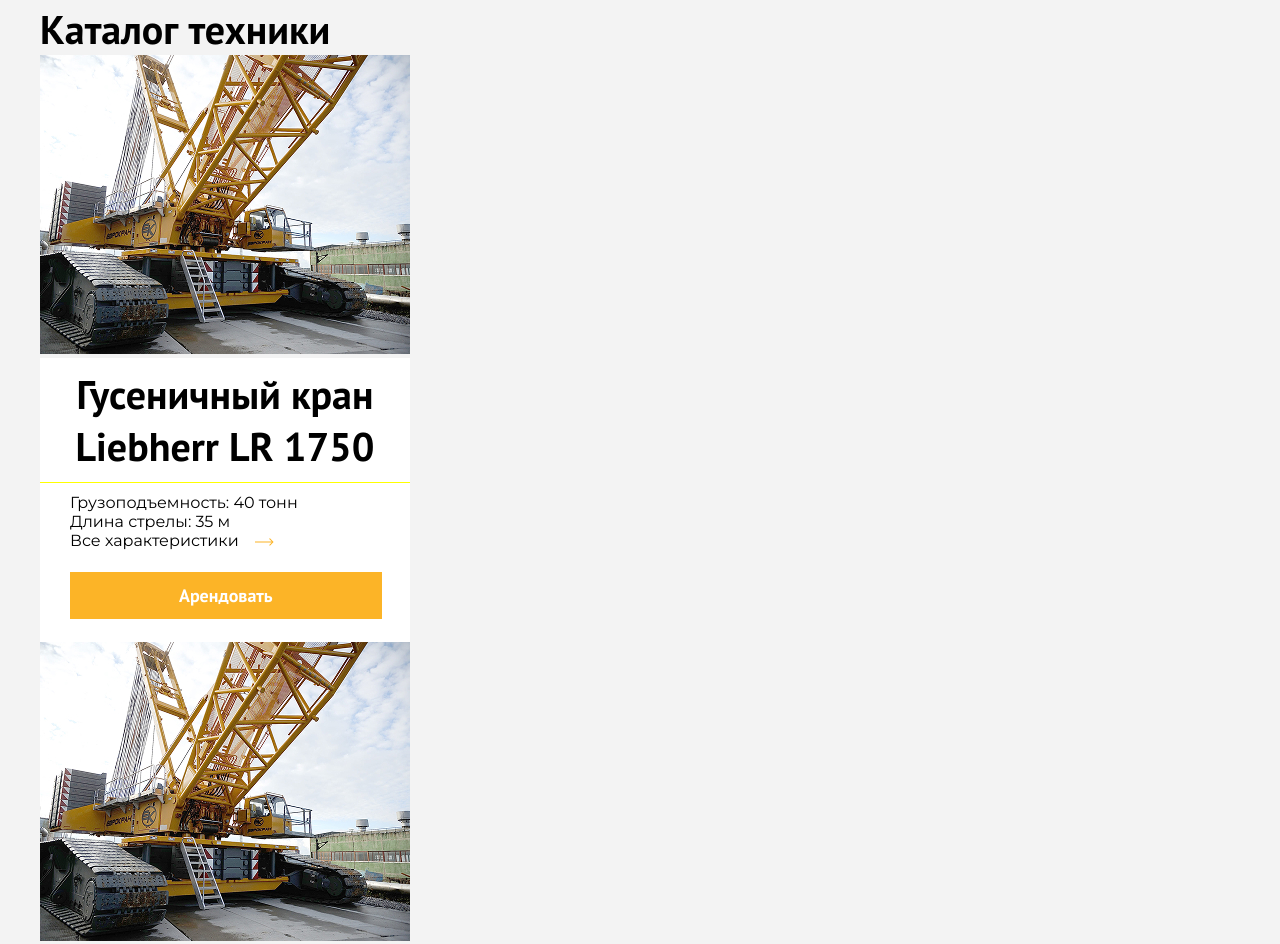
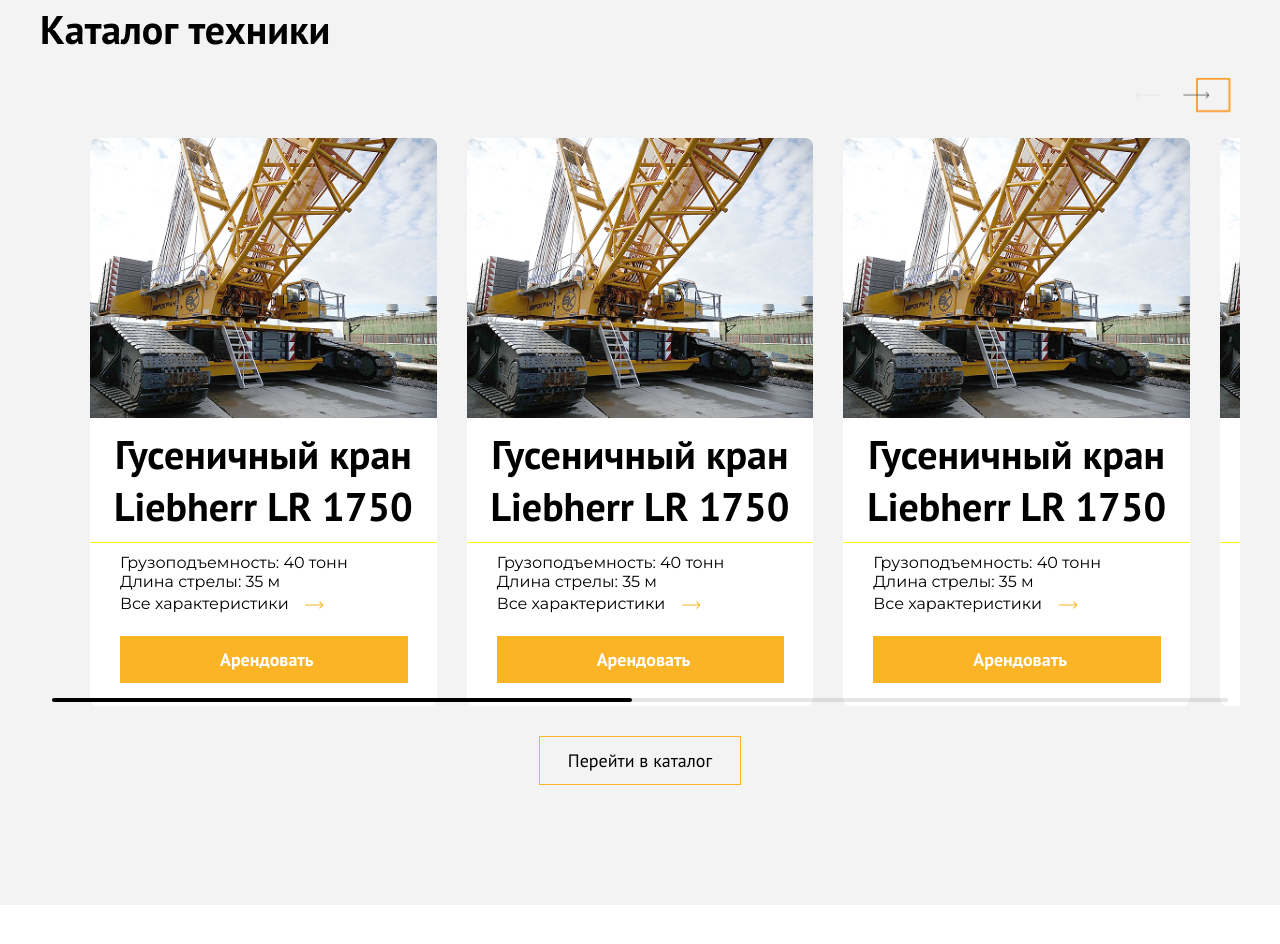
Before and after one commit to Julianioorio/GraProject, a website built with Vite: page index.html in a window 1280 px wide. Shown: the part 3540-4484 px from the top of the page. After the commit the page ends 4445 px from the top, so only its background shows below. Built offline with nearby package versions, Linux system fonts and the light colour scheme; files whose address does not match are found by name.

Commit message:
catalogE-productCard-Alfa

```diff
--- a/JS/Home/productCard.js
+++ b/JS/Home/productCard.js
@@ -5,25 +5,35 @@
     this.image = image;
   }
   render() {
-      const card = document.createElement('div');
-      card.className = 'product-card';
+    const card = document.createElement("div");
+    card.className = "product-card";
 
-      card.innerHTML = `<img src="${this.image}" alt="${this.title}" />
+    card.innerHTML = `<img src="${this.image}" alt="${this.title}" />
       <div><h3>${this.title}</h3></div>
       <div>
       <p>Грузоподъемность: 40 тонн</p>
       <p>Длина стрелы: 35 м</p>
       <p>Все характеристики&nbsp&nbsp&nbsp&nbsp<a href="#"><img src="img/arrowIntr.svg" alt="" /></a></p>
       <button>Арендовать</button>
-      </div>`
-      return card
+      </div>`;
+    return card;
   }
 }
 
 const productData = {
   id: 1,
-  title: 'Гусеничный кран Liebherr LR 1750',
-  image: 'img/Gkran.jpg'
+  title: "Гусеничный кран Liebherr LR 1750",
+  image: "img/Gkran.jpg",
 };
-const card = new productCard(productData);
-document.querySelectorAll(".swiper3 .swiper-slide").forEach(el =>{const cardCopy = new productCard(productData); el.appendChild(cardCopy.render())})
+
+const swiperWrapper = document.querySelector(".swiper3 .swiper-wrapper");
+if (swiperWrapper) {
+  swiperWrapper.innerHTML = "";
+  for (let i = 0; i < 6; i++) {
+    const slide = document.createElement("div");
+    slide.className = "swiper-slide";
+    const card = new productCard(productData);
+    slide.appendChild(card.render());
+    swiperWrapper.appendChild(slide);
+  }
+}
--- a/JS/Home/swiper.js
+++ b/JS/Home/swiper.js
@@ -78,7 +78,7 @@
   // Настройки слайдера
   slidesPerView: 1,
   spaceBetween: 30,
-  loop: true,
+  loop: false,
 
   // Пагинация
   pagination: {
@@ -86,14 +86,36 @@
     clickable: true,
   },
 
+  // Скролбар
   scrollbar: {
     el: ".swiper-scrollbar",
     draggable: true,
+    hide: false,
   },
 
   // Навигационные кнопки
   navigation: {
     nextEl: ".swiper-button-next",
     prevEl: ".swiper-button-prev",
+    disabledClass: "swiper-button-disabled",
+  },
+
+  breakpoints: {
+    320: {
+      slidesPerView: 1,
+      spaceBetween: 20,
+    },
+    740: {
+      slidesPerView: 2,
+      spaceBetween: 30,
+    },
+    1250: {
+      slidesPerView: 3,
+      spaceBetween: 30,
+    },
+    1570: {
+      slidesPerView: 3,
+      spaceBetween: 30,
+    },
   },
 });
--- a/SCSS/Header/productCard.scss
+++ b/SCSS/Header/productCard.scss
@@ -1,5 +1,98 @@
+.catalogEquipment {
+  .container {
+    position: relative;
+    h4 {
+      font-family: PT Sans;
+      font-weight: 700;
+      font-size: 40px;
+      margin-bottom: 83px;
+    }
+    a {
+      text-decoration: none;
+      color: black;
+      font-family: PT Sans;
+      font-family: 700;
+      font-size: 18px;
+    }
+  }
+}
+
+.swiper3 {
+  position: relative;
+  width: 100%;
+  padding: 0 50px;
+  margin-bottom: 30px;
+
+  .swiper-wrapper {
+    display: flex;
+    flex-direction: row;
+    width: 100%;
+  }
+
+  .swiper-slide {
+    flex-shrink: 0;
+    width: 370px;
+    height: auto;
+    margin-right: 30px;
+  }
+
+  .swiper-button-next,
+  .swiper-button-prev {
+    position: absolute;
+    top: 50%;
+    transform: translateY(-50%);
+    width: 40px;
+    height: 40px;
+    border-radius: 50%;
+    cursor: pointer;
+    z-index: 10;
+
+    &::after {
+      display: none;
+    }
+
+    img {
+      width: 100%;
+      height: 100%;
+      object-fit: contain;
+    }
+  }
+
+  .swiper-button-prev {
+    top: -20px;
+    width: 60px;
+    left: 1072px;
+  }
+
+  .swiper-button-next {
+    top: -20px;
+    width: 60px;
+    right: 0;
+  }
+
+  .swiper-scrollbar {
+    position: relative;
+    height: 4px;
+    background: rgba(0, 0, 0, 0.1);
+    margin-top: 20px;
+
+    .swiper-scrollbar-drag {
+      background: black;
+      height: 100%;
+      border-radius: 2px;
+    }
+  }
+}
+
 .product-card {
-  width: 370px;
+  width: 100%;
+  display: flex;
+  flex-direction: column;
+  height: 100%;
+  background: #fff;
+  border-radius: 8px;
+  overflow: hidden;
+
   img + div {
     background-color: white;
     border-bottom: 1px solid yellow;
@@ -12,30 +105,46 @@
       font-size: 25px;
     }
   }
+
   div:last-child {
     background-color: white;
     padding: 10px 29px 23px 30px;
+    flex-grow: 1;
+    display: flex;
+    flex-direction: column;
+
     p {
       font-family: Montserrat;
       font-size: 16px;
       font-weight: 400;
     }
+
     p:last-child {
       font-family: PT Sans;
       font-weight: 700;
       font-size: 18px;
     }
+
     button {
-    margin-top: 22px;
+      margin-top: 22px;
       font-family: PT Sans;
       font-weight: 700;
       font-size: 18px;
       color: white;
       background-color: #fcb427;
-      padding: 12px 109px;
+      padding: 12px 100px;
     }
   }
 }
+
 .product-card > img {
   width: 100%;
+  height: auto;
+  object-fit: cover;
 }
+.swiper3 + button {
+  display: block;
+  margin: 0 auto;
+  padding: 12px 28px;
+  border: 1px solid #fcb427;
+}
--- a/SCSS/Home/catalogEquipment.scss
+++ b/SCSS/Home/catalogEquipment.scss
@@ -1,14 +1,22 @@
-.catalogEquipment{
+.catalogEquipment {
   background-color: rgb(243, 243, 243);
   padding-top: 81px;
   padding-bottom: 120px;
-    .container{
+  .container {
+     overflow: hidden;
     position: relative;
     h3 {
       font-family: PT Sans;
       font-weight: 700;
       font-size: 40px;
     }
-
   }
 }
+.swiper3 {
+    .swiper-button-next {
+        display: block;
+    }
+    .swiper-button-prev {
+        display: block;
+    }
+}
--- a/index.html
+++ b/index.html
@@ -264,24 +264,19 @@
         </section>
         <section class="catalogEquipment">
           <div class="container">
-            <h3>Каталог техники</h3>
+            <h4>Каталог техники</h4>
             <div class="swiper3">
               <div class="swiper-wrapper"></div>
+              <div class="swiper-button-prev">
+                <img src="img/prevBTN.png" alt="Prev" />
+              </div>
+              <div class="swiper-button-next">
+                <img src="img/nextBTN.png" alt="Next" />
+              </div>
               <div class="swiper-scrollbar"></div>
-              <div class="custom-controls">
-                <div class="swiper-button-prev">
-                  <img src="img/SpPrev.png" alt="Prev" />
-                </div>
-                <div class="swiper-button-next">
-                  <img src="img/SpNext.png" alt="Next" />
-                </div>
-                <div class="swiper-slide">
-                </div>
-                <div class="swiper-slide">
+            </div>
 
-                </div>
-              </div>
-            </div>
+            <button><a href="#">Перейти в каталог</a></button>
           </div>
         </section>
       </main>
```
Also changed, not shown: img/nextBTN.png (added), img/prevBTN.png (added). Lines whose indentation alone changed are shown as unchanged.
